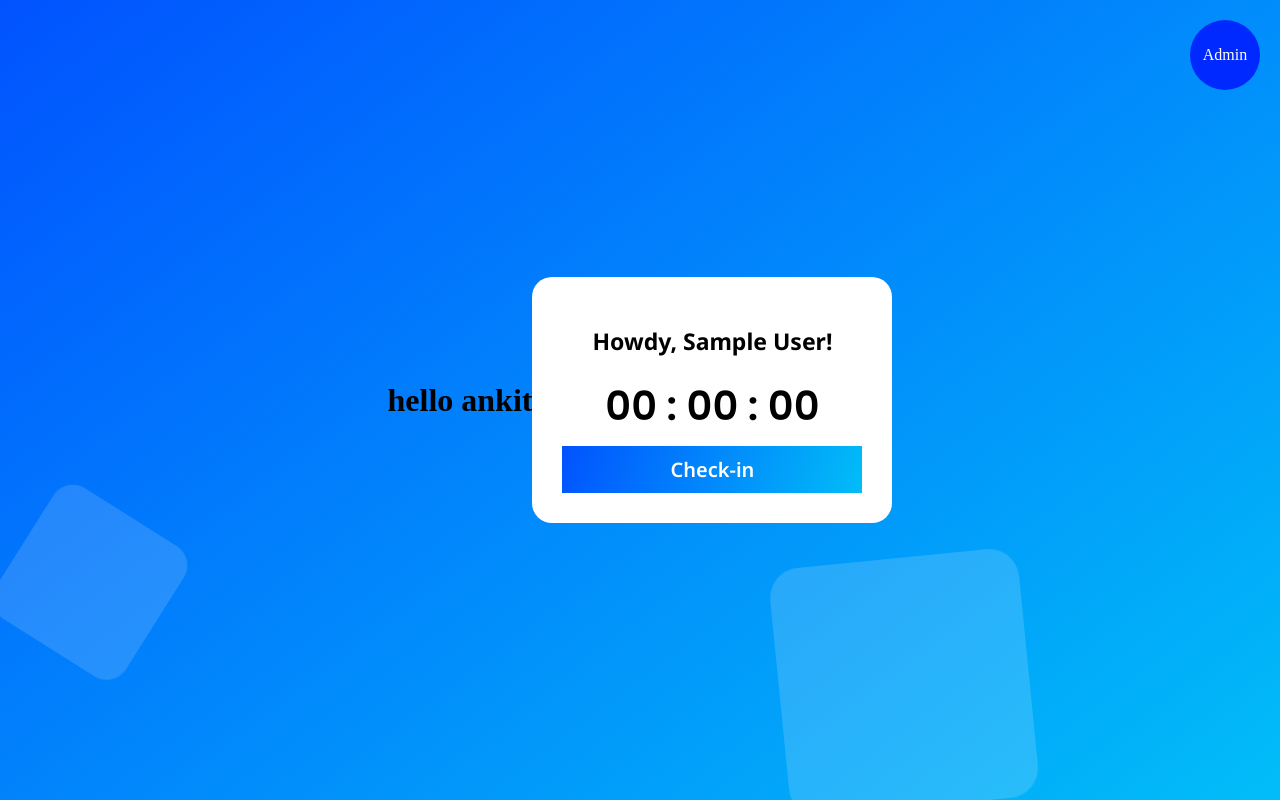
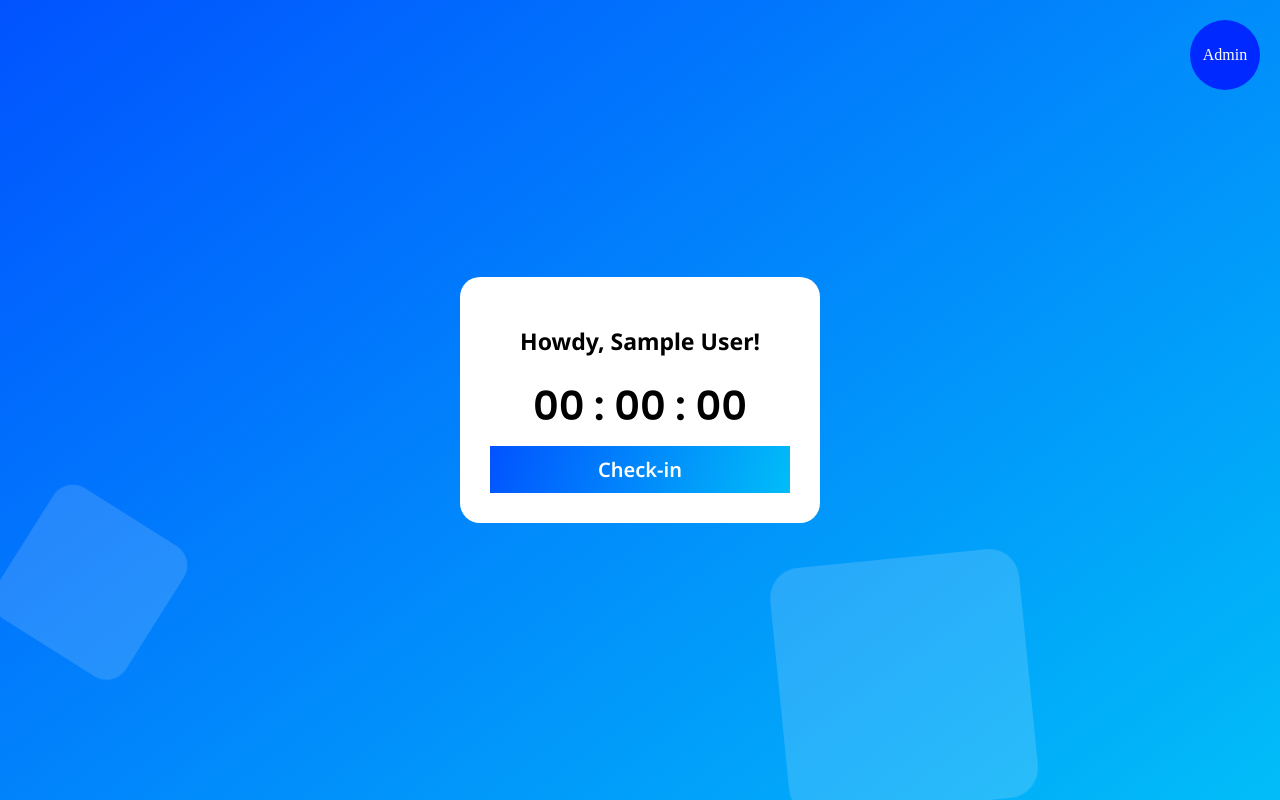
Before and after one commit to wanderingsoul590/people-pixel, a PHP site: page / in a window 1280 px wide. Run offline with PHP 8.4, Linux system fonts and the light colour scheme; the visitor is signed in with stand-in values (Sample User, id 1); data comes from the database, SQL or seed files in the repository; some libraries are stand-ins or nearby versions.

Commit message:
Update index.php

```diff
--- a/index.php
+++ b/index.php
@@ -83,7 +83,6 @@ if( $_SERVER['REQUEST_METHOD'] == 'POST' && isset( $_POST['type'] ) ){
 ?>
 
 <div class="ls_container">
-    <h1>hello ankit</h1>
     <div class="card">
     <h2  style="text-align: center;font-size: 23px;" class="card_title"><?php echo "Howdy,&nbsp;" . $_SESSION['name'] . "!"; ?></h2>
         <h3 class="attendance_timer"><span class="hours">00</span> : <span class="minute">00</span> : <span class="second">00</span> </h3>
```
